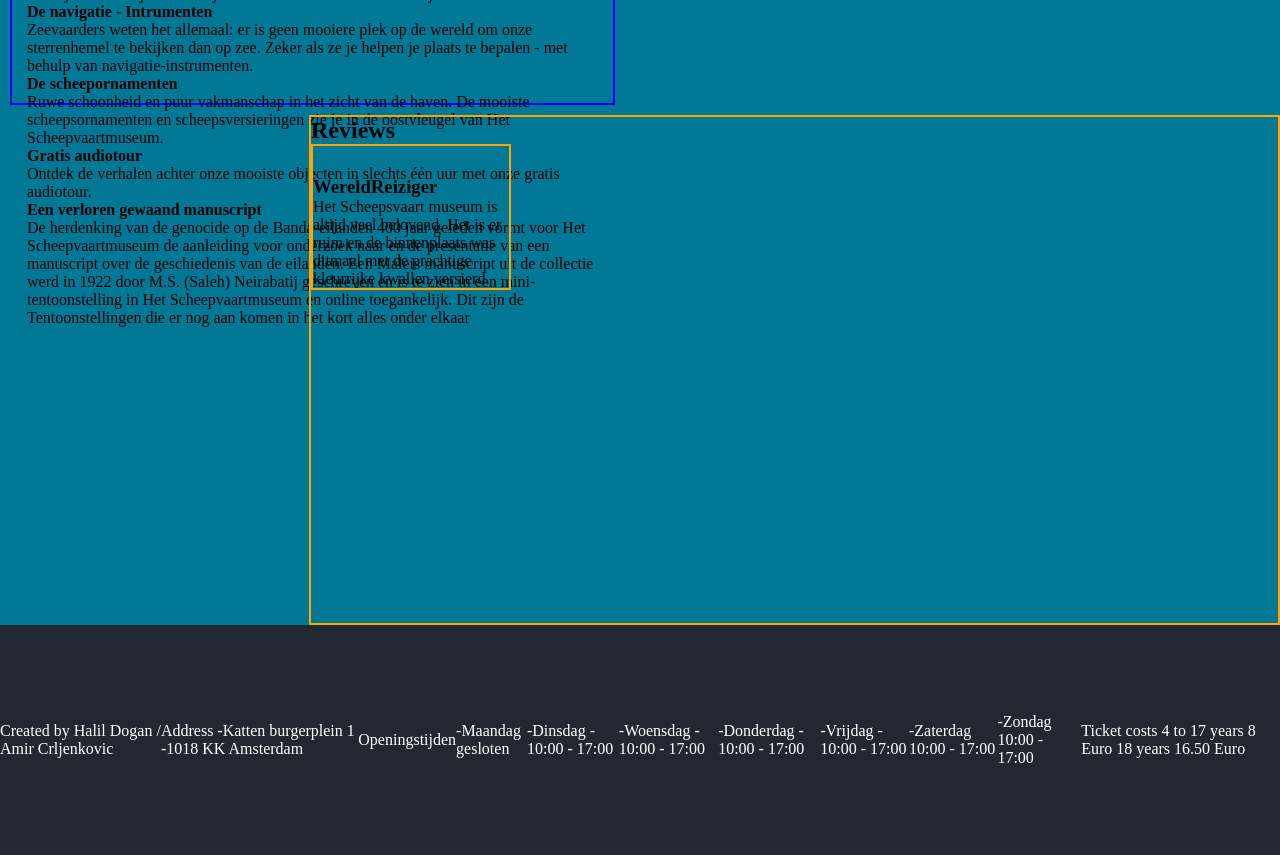
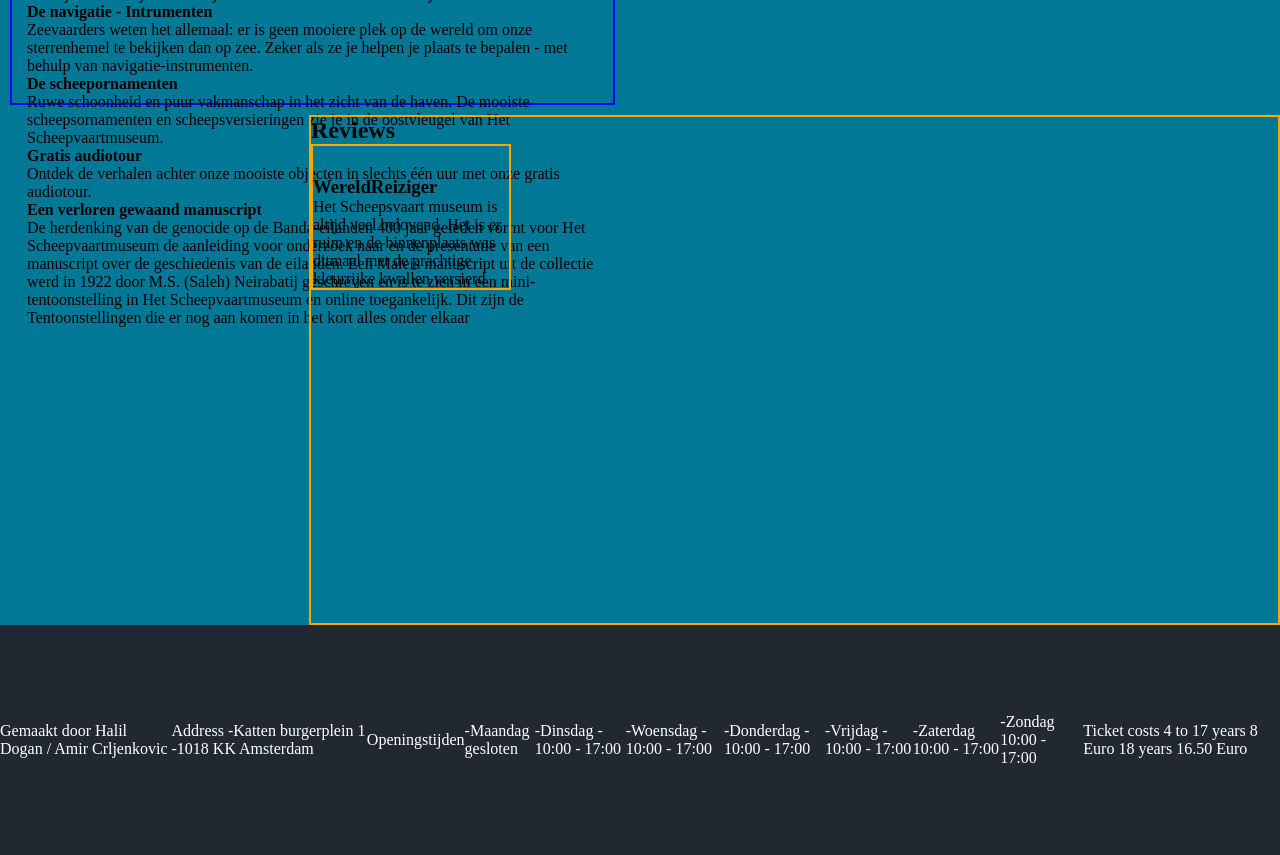
Before and after one commit to AMG2-AMG2/Museum-Eindopdracht3, a plain HTML site: page Website/index.html in a window 1280 px wide. Shown: the part 3504-4359 px from the top of the page. Drawn offline with Linux system fonts and the light colour scheme.

Commit message:
commit voor zekerheid

```diff
--- a/Website/index.html
+++ b/Website/index.html
@@ -217,7 +217,7 @@
   </script>
 
 <footer>
-  <p>Created by Halil Dogan / Amir Crljenkovic</p>
+  <p>Gemaakt door Halil Dogan / Amir Crljenkovic</p>
 
   <div class="adres">
     Address
```
